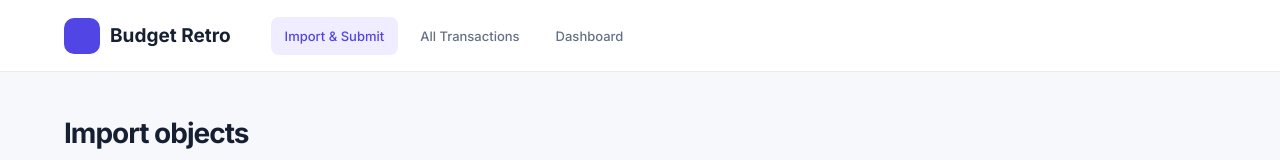
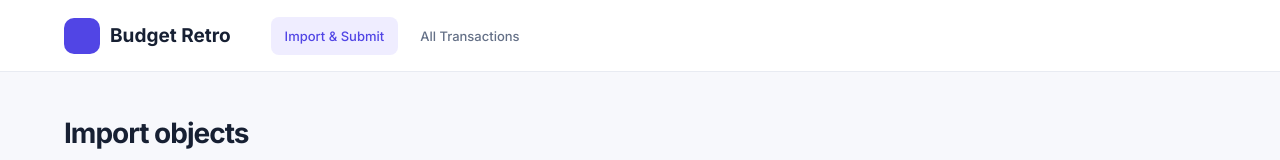
Before and after one commit to DanLanfear/budget-retro, a React (Vite) app in the folder budget-retro-ui/: page / in a window 1280 px wide. Shown: the top 160 px of the page. Built offline with nearby package versions, Linux system fonts and the light colour scheme.

Commit message:
removed extra nav link

```diff
--- a/budget-retro-ui/src/components/Navbar.tsx
+++ b/budget-retro-ui/src/components/Navbar.tsx
@@ -16,9 +16,6 @@ function Navbar() {
                 <NavLink to="/transactions">
                     All Transactions
                 </NavLink>
-                <NavLink to="/dashboard">
-                    Dashboard
-                </NavLink>
             </nav>
 
             {/*<div className="profile">JD</div>*/}
```
